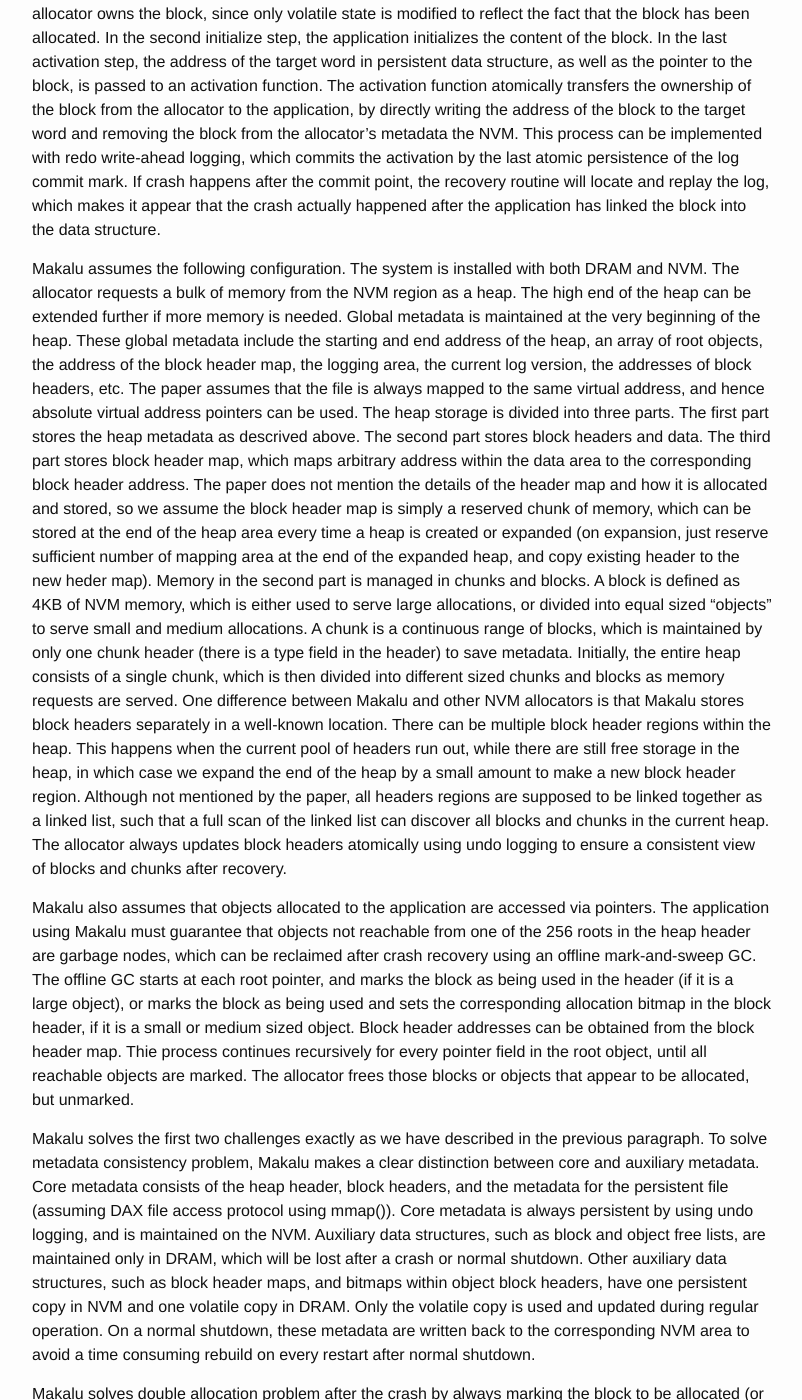
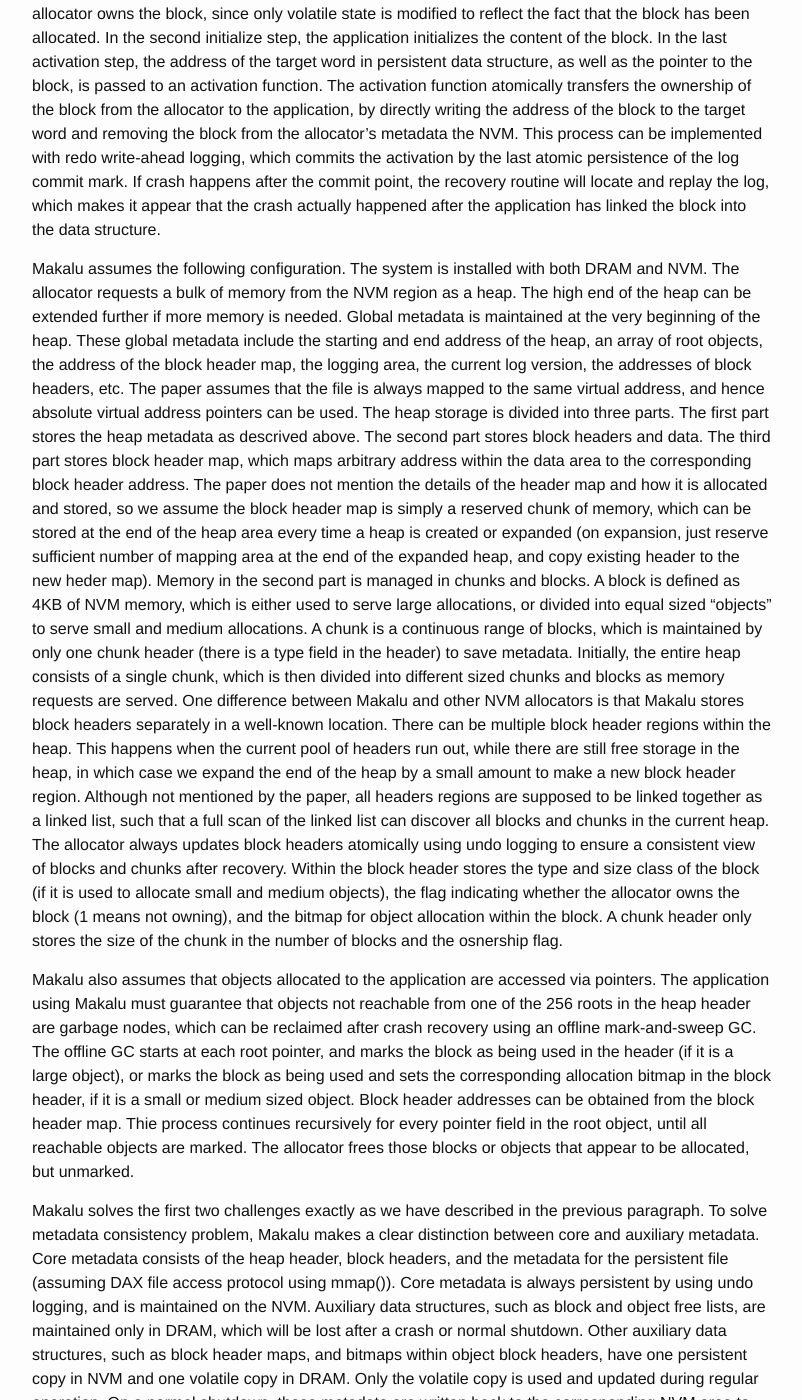
Before and after one commit to wangziqi2013/wangziqi2013.github.io, a Jekyll site: the page built from _posts/2019-11-18-makalu.markdown, in a window 1280 px wide and 1400 px high, scrolled down 1138 px. Shown: the whole window, without its empty margins (238-1040 px from the left). Built offline with Jekyll 4.4.1, drawn with Linux system fonts in a browser that asks for light colours; some of the changed text lies outside the part shown.

Commit message:
Adding header content

```diff
--- a/_posts/2019-11-18-makalu.markdown
+++ b/_posts/2019-11-18-makalu.markdown
@@ -67,7 +67,11 @@ of headers run out, while there are still free storage in the heap, in which cas
 amount to make a new block header region. Although not mentioned by the paper, all headers regions are supposed to be
 linked together as a linked list, such that a full scan of the linked list can discover all blocks and chunks in the current
 heap. The allocator always updates block headers atomically using undo logging to ensure a consistent view of blocks and
-chunks after recovery.
+chunks after recovery. Within the block header stores the type and size class of the block (if it is used to allocate
+small and medium objects), the flag indicating whether the allocator owns the block (1 means not owning),
+and the bitmap for object allocation within the block. A chunk header only stores the size of the chunk in the number of
+blocks and the osnership flag.
+
 
 Makalu also assumes that objects allocated to the application are accessed via pointers. The application using Makalu
 must guarantee that objects not reachable from one of the 256 roots in the heap header are garbage nodes, which can be
@@ -93,3 +97,10 @@ field is set and persisted, which effectively gives up ownership of the block or
 be free). If the system crashes after the block header field is set, this block would appear to have been allocated to
 the application, causing memory leak without proper handling. In Makalu, the offline garbage collection ensures that
 even if such blocks exist, they will be discovered by the post-crash GC, and the ownership will be returned to the allocator.
+
+Makalu also maintains a set of DRAM data structures to facilitate allocation. For each thread, there is a thread-local
+object list, which is a free list of objects (using object itself to store "next" pointer). Each size class has its own
+free list, which is used to serve small allocation requests falling into the particular size class. Two global lists are
+maintained to serve medium and large allocations. Medium allocation uses the global free list, which is similar to
+the per-thread segregated free list, except that every size class has a lock, which allows allocations on different sizes
+to proceed individually. Large allocations directly use the global chunk list to acquire a chunk of the requested size.
```
